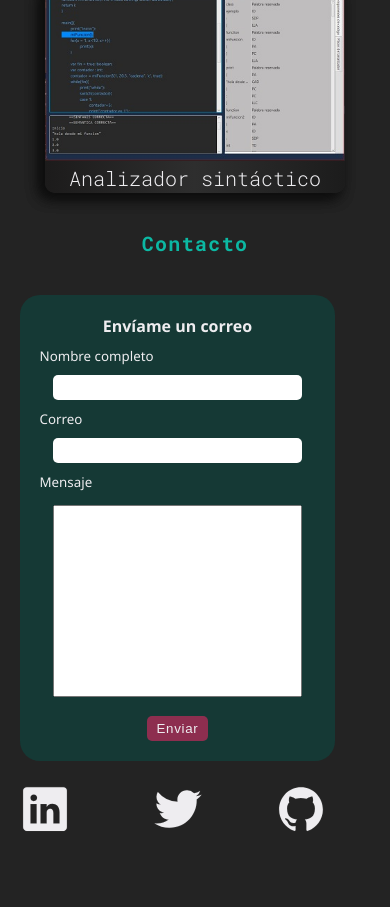
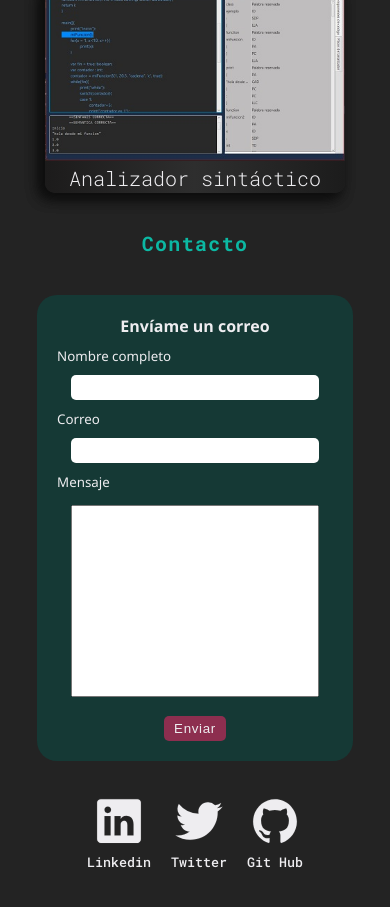
Before and after one commit to Edwar3D/Mi-Portafolio, a plain HTML site: page index.html in a window 390 px wide. Shown: the part 4810-5717 px from the top of the page. Drawn offline with nearby package versions, Linux system fonts and the light colour scheme; some packages are replaced by stand-ins of ours; a script that the page names is missing.

Commit message:
responsive small 3

```diff
--- a/styleSmall.css
+++ b/styleSmall.css
@@ -45,6 +45,13 @@
         width: 100vw;
         height: 100%;
         background: #232323ee;
+    }
+
+    .active:hover .title{
+        color:#fff;
+    }
+    .active:hover .icon{
+        color:#fff;
     }
 
     .container{
@@ -201,6 +208,7 @@
         height: auto;
         margin: 0;
     }
+
     .grid-proyectos{
     grid-template-columns: 300px;
     grid-template-rows: 250px 250px ;
@@ -217,13 +225,14 @@
     #contacto .container {
         display: block;
         width: 100vw;
+        height: 0;
         padding: 5%;
     }
 
     form{
         width:90%;
         height: auto;
-        margin: 20px 0;
+        margin: 20px 5%;
     }
 
     form textarea{
@@ -233,11 +242,30 @@
         margin-top: 25px;
         display: flex;
         margin-bottom: 0;
+        height:auto;
+        padding: 0;
+        justify-content: center;
     }
 
-    .links a .icon .icon-inner, .ionicon, svg{
-        height:5px;
-        width: 5px;
+    #contacto .container a:hover .title {
+        animation: none;
     }
 
+    #contacto  .container a {
+        display: block;
+        margin: 10px;
+
+    }
+    #contacto  .container a .icon{
+        text-align: center;
+        display: block;
+    }
+
+    #contacto  .container a .title{
+        font-size: 10pt;
+        visibility: visible;
+        transform: translateX(0) translateY(0) rotate(0);
+    }
+
+
 }
```
